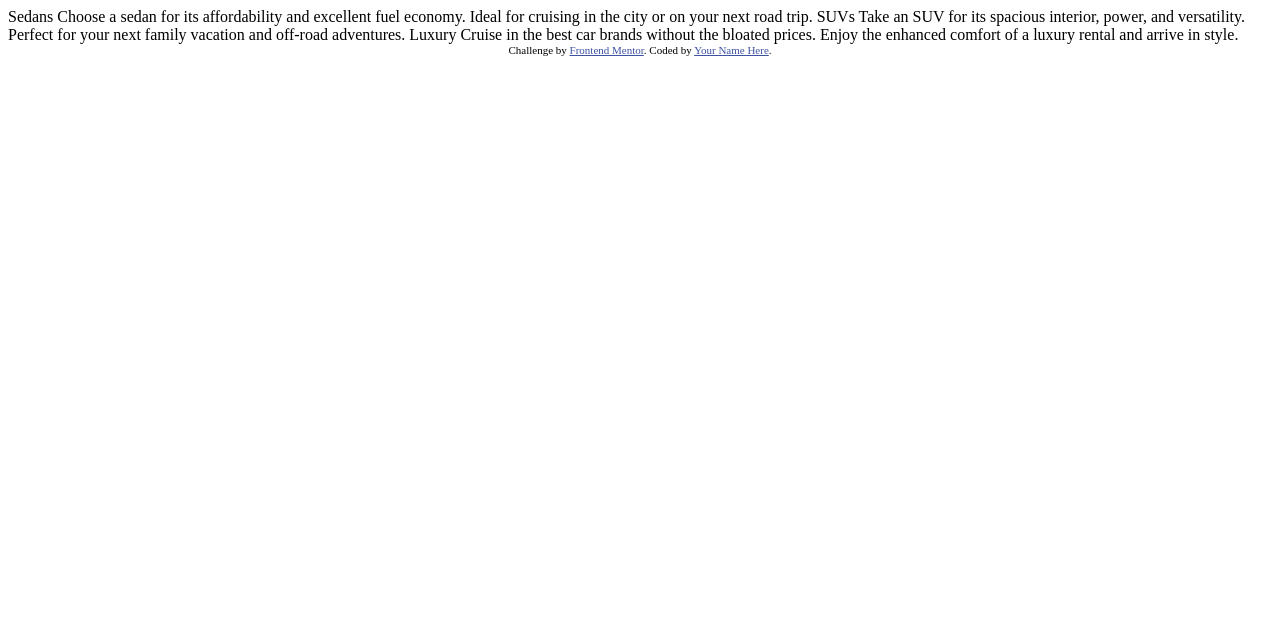
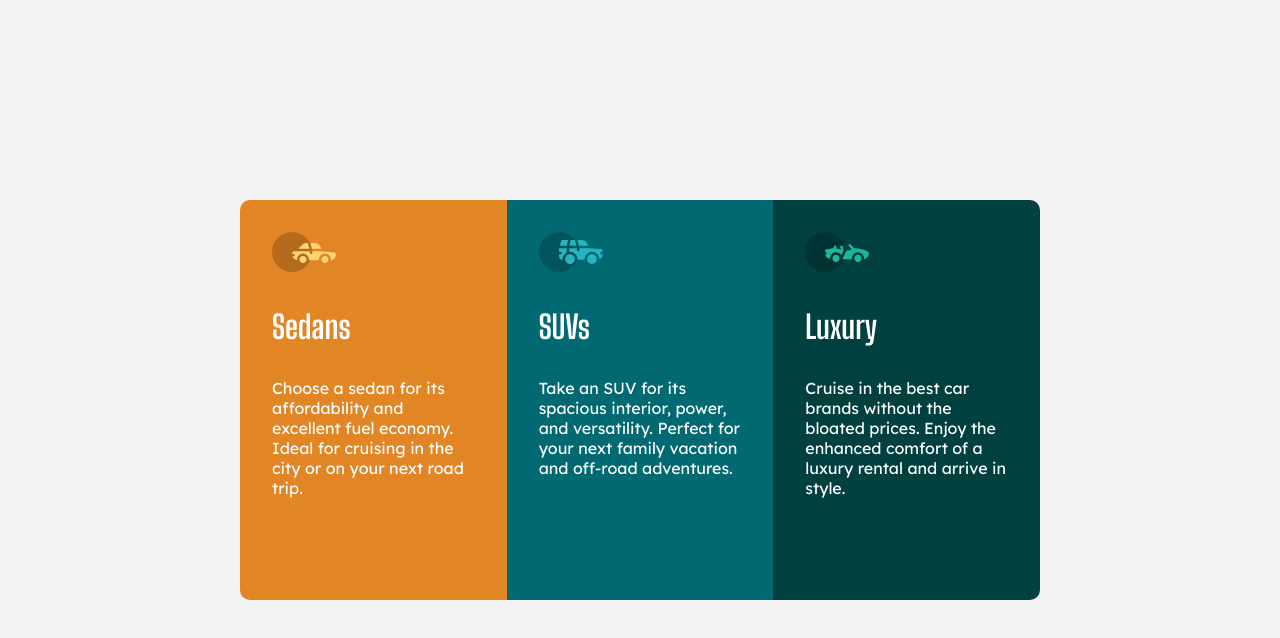
Before and after one commit to EdwardDzongololo/3-column-preview-card-component-main, a plain HTML site: page index.html in a window 1280 px wide. Drawn offline with Linux system fonts and the light colour scheme.

Commit message:
some changes
more modification to the css

```diff
--- a/index.html
+++ b/index.html
@@ -5,6 +5,7 @@
   <meta name="viewport" content="width=device-width, initial-scale=1.0"> <!-- displays site properly based on user's device -->
 
   <link rel="icon" type="image/png" sizes="32x32" href="./images/favicon-32x32.png">
+  <link rel="stylesheet" href="style.css">
 
   <title>Frontend Mentor | 3-column preview card component</title>
 
@@ -16,21 +17,48 @@
 </head>
 <body>
 
-  Sedans
+
+      <div class="content">
+        <div class="sedan">
+          <img src="./images/icon-sedans.svg" alt="sedans svg">
+
+          <h1>Sedans</h1>
+          <p> Choose a sedan for its affordability and excellent fuel economy. Ideal for cruising in the city
+            or on your next road trip.</p>
+        </div>
+        <div class="SUVs">
+          <img src="./images/icon-suvs.svg" alt="SUVs svg">
+          <h1> SUVs</h1>
+        <p> Take an SUV for its spacious interior, power, and versatility. Perfect for your next family vacation
+          and off-road adventures.
+        </p>
+
+        </div>
+
+        <div class="Luxury">
+          <img src="./images/icon-luxury.svg" alt="Luxury svg">
+          <h1> Luxury</h1>
+          <p>  Cruise in the best car brands without the bloated prices. Enjoy the enhanced comfort of a luxury
+            rental and arrive in style.</p>
+
+        </div>
+
+    </div>
+
+
+
+  <!-- <h1>Sedans</h1>
   Choose a sedan for its affordability and excellent fuel economy. Ideal for cruising in the city
   or on your next road trip.
 
-  SUVs
-  Take an SUV for its spacious interior, power, and versatility. Perfect for your next family vacation
-  and off-road adventures.
 
-  Luxury
-  Cruise in the best car brands without the bloated prices. Enjoy the enhanced comfort of a luxury
-  rental and arrive in style.
 
+  <h1> Luxury</h1>
+ -->
+<!--
   <div class="attribution">
     Challenge by <a href="https://www.frontendmentor.io?ref=challenge" target="_blank">Frontend Mentor</a>.
-    Coded by <a href="#">Your Name Here</a>.
-  </div>
+    Coded by <a href="https://www.linkedin.com/in/edward-joseph-dzongololo-0171181a2">Edward Dzongololo</a>.
+  </div> -->
 </body>
 </html>
--- /dev/null
+++ b/style.css
@@ -0,0 +1,59 @@
+
+  @import url('https://fonts.googleapis.com/css2?family=Big+Shoulders+Display:wght@700&display=swap');
+
+
+@import url('https://fonts.googleapis.com/css2?family=Lexend+Deca&display=swap');
+
+*{
+    margin: 0;
+    padding: 0;
+    color: white;
+
+}
+    body{
+        display: flex;
+        min-height: 100vh;
+        justify-content: center;
+        background-color: #f2f2f2;
+
+    }
+
+    .content{
+        height: 25rem;
+        width: 50rem;
+        align-self: center;
+        display: flex;
+
+        border-radius:15px;
+    }
+
+ .content > div{
+    flex: 1;
+}
+.sedan{
+   background-color: #e28525;
+   border-top-left-radius:10px;
+   border-bottom-left-radius:10px;
+
+}
+img, h1{
+    margin-left: 2rem;
+    margin-top: 2rem;
+}
+h1{
+    font-family: 'Big Shoulders Display', cursive;
+    /* font-family: 'Lexend Deca', sans-serif; */
+}
+p{
+    margin: 2rem;
+    font-family: 'Lexend Deca', sans-serif;}
+.SUVs{
+    background-color: #016972;
+
+}
+.Luxury{
+    background-color:#00403f;
+    border-top-right-radius:10px;
+    border-bottom-right-radius:10px;
+
+}
```
